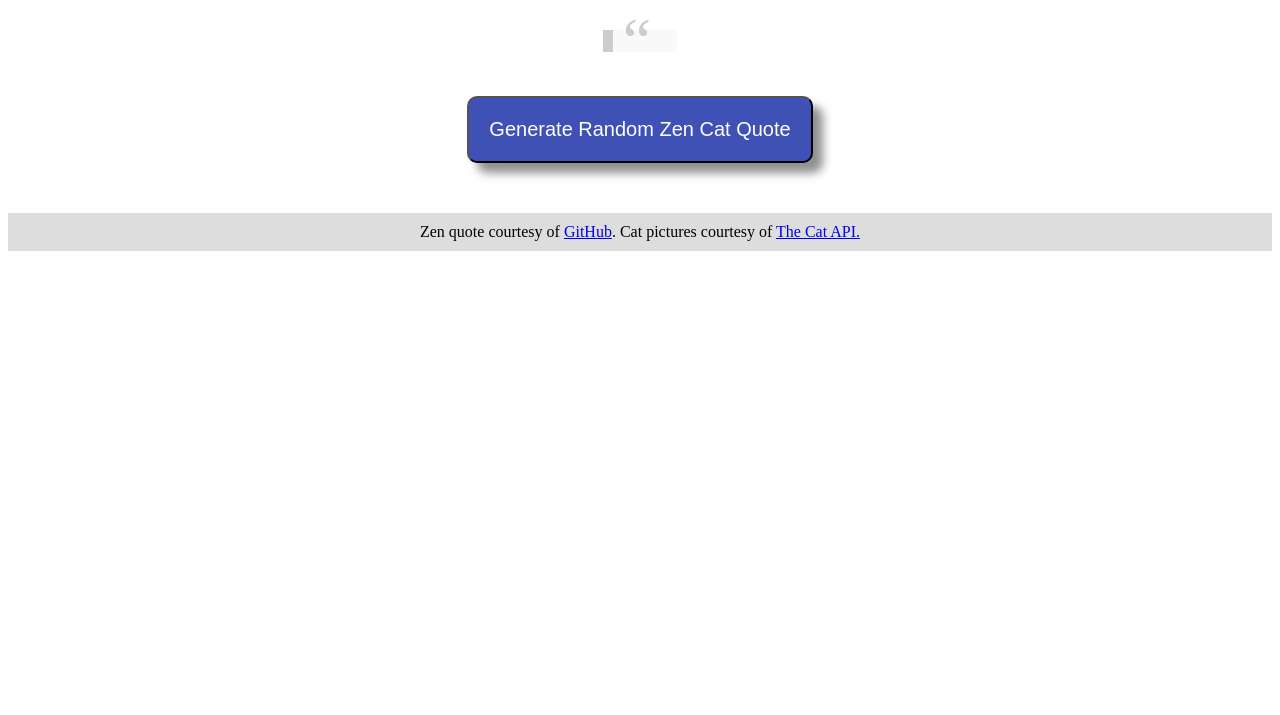
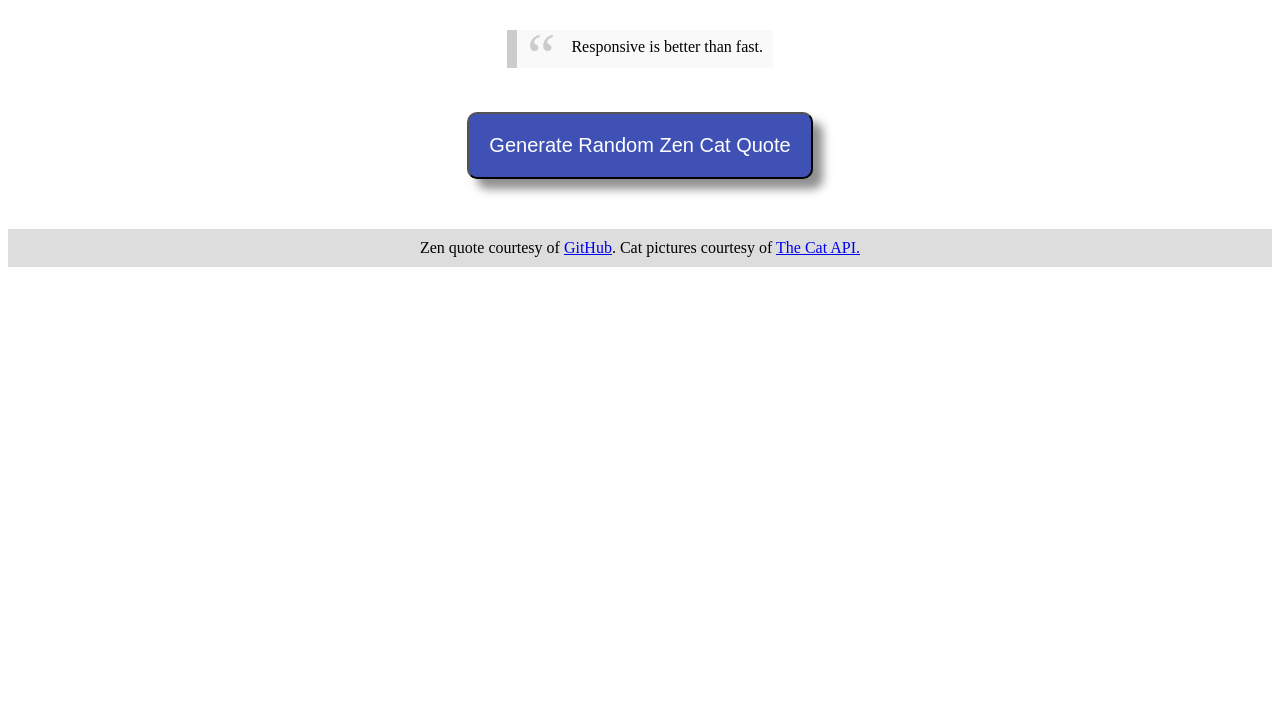
Before and after one commit to benjiaming/zen_cat, a plain HTML site: page index.html in a window 1280 px wide. Shown: the part 85-800 px from the top of the page. Drawn offline with Linux system fonts and the light colour scheme; no server answers.

Commit message:
Update index.html

```diff
--- a/index.html
+++ b/index.html
@@ -101,7 +101,7 @@ function loadCatQuote() {
 
 <div class="container">
   <h1>Zen Cat Quote Of The Day</h1>
-  <blockquote id="quote"></blockquote>
+  <blockquote id="quote">Responsive is better than fast.</blockquote>
   <img id="photo" alt='zen cat'></img>
   <button id="btn" onclick="loadCatQuote()">Generate Random Zen Cat Quote</button>
 </div>
```
